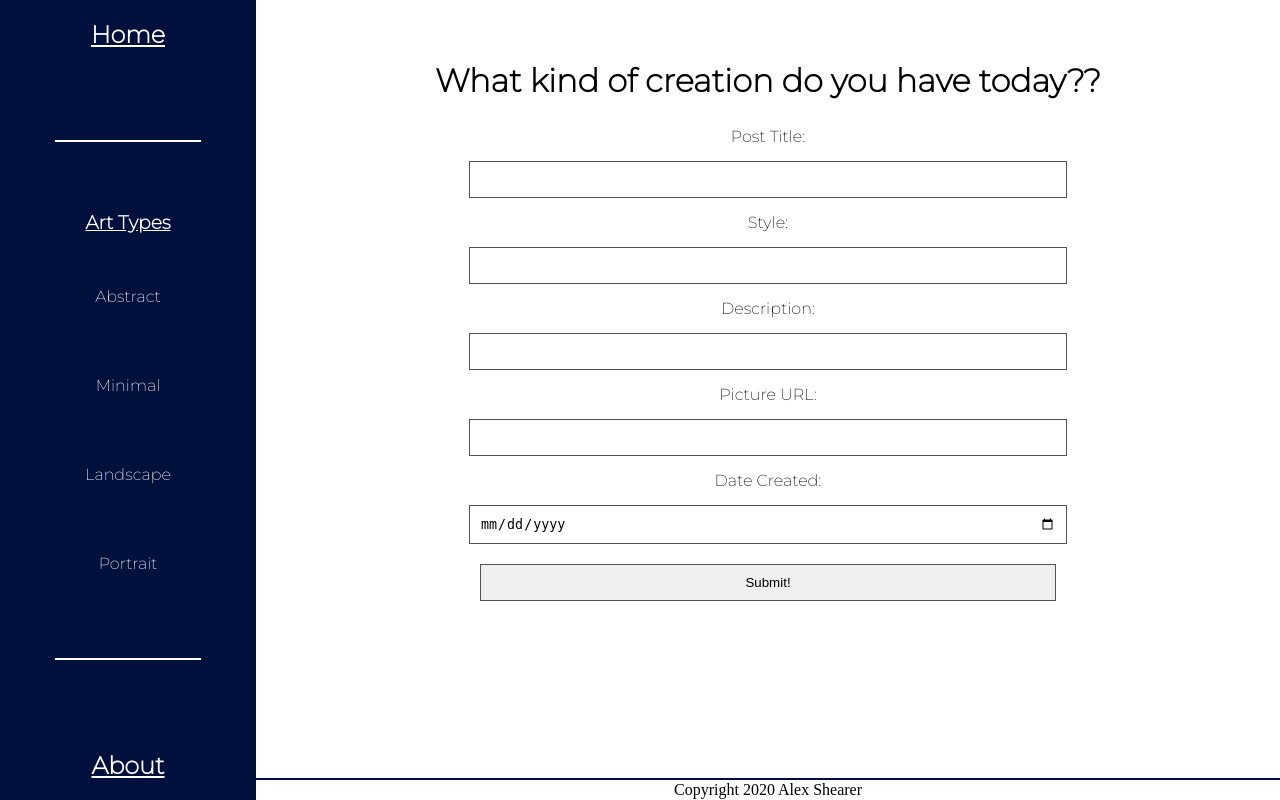
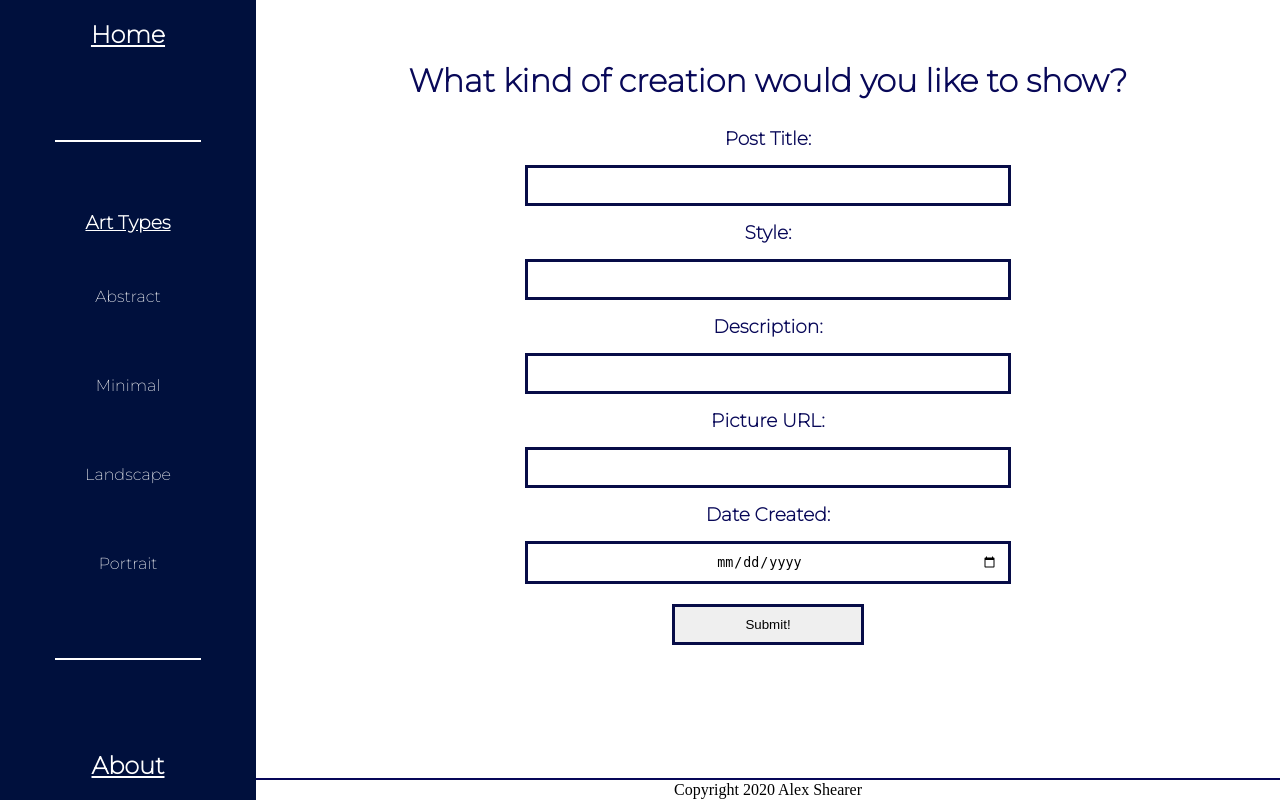
Before and after one commit to alexandershearer/Intensive1.1, a Flask app: page /new_post in a window 1280 px wide. Run offline with Flask 2, Linux system fonts and the light colour scheme; some libraries are stand-ins or nearby versions.

Commit message:
Fixed stying for the form to create a new post

```diff
--- a/static/style.css
+++ b/static/style.css
@@ -99,10 +99,13 @@ form {
     flex-direction: column;
     align-items: center;
     justify-content: center;
+    color: rgb(8, 8, 88);
 
 }
 
 form label {
+    font-size: 14pt;
+    font-weight: bolder;
     display: flex;
     flex-direction: column;
     margin: 5px 0;
@@ -111,11 +114,16 @@ form label {
 }
 
 form input {
-    width: 75%;
-    border: 1px solid #525252;
+    width: 60%;
+    border: 3px solid #070c47;
     padding: 10px;
     margin: 10px 0;
     max-width: 700px;
+    text-align: center;
+}
+
+.submit{
+    width: 25%;
 }
 
 footer {
@@ -154,7 +162,7 @@ div#items {
 
 div.post {
     border: 2px solid #2e2e2e;
-    width: 200px;
+    width: 350px;
     height: 200px;
     margin: 30px;
     -webkit-box-shadow: 8px 2px 14px -2px rgba(0,0,0,0.75);
--- a/templates/new_post.html
+++ b/templates/new_post.html
@@ -3,7 +3,7 @@
 
 <main>
     <form method='POST'>
-            <legend><h1>What kind of creation do you have today??</h1></legend>
+            <legend><h1>What kind of creation would you like to show?</h1></legend>
 
             <label>
                 Post Title:
```
